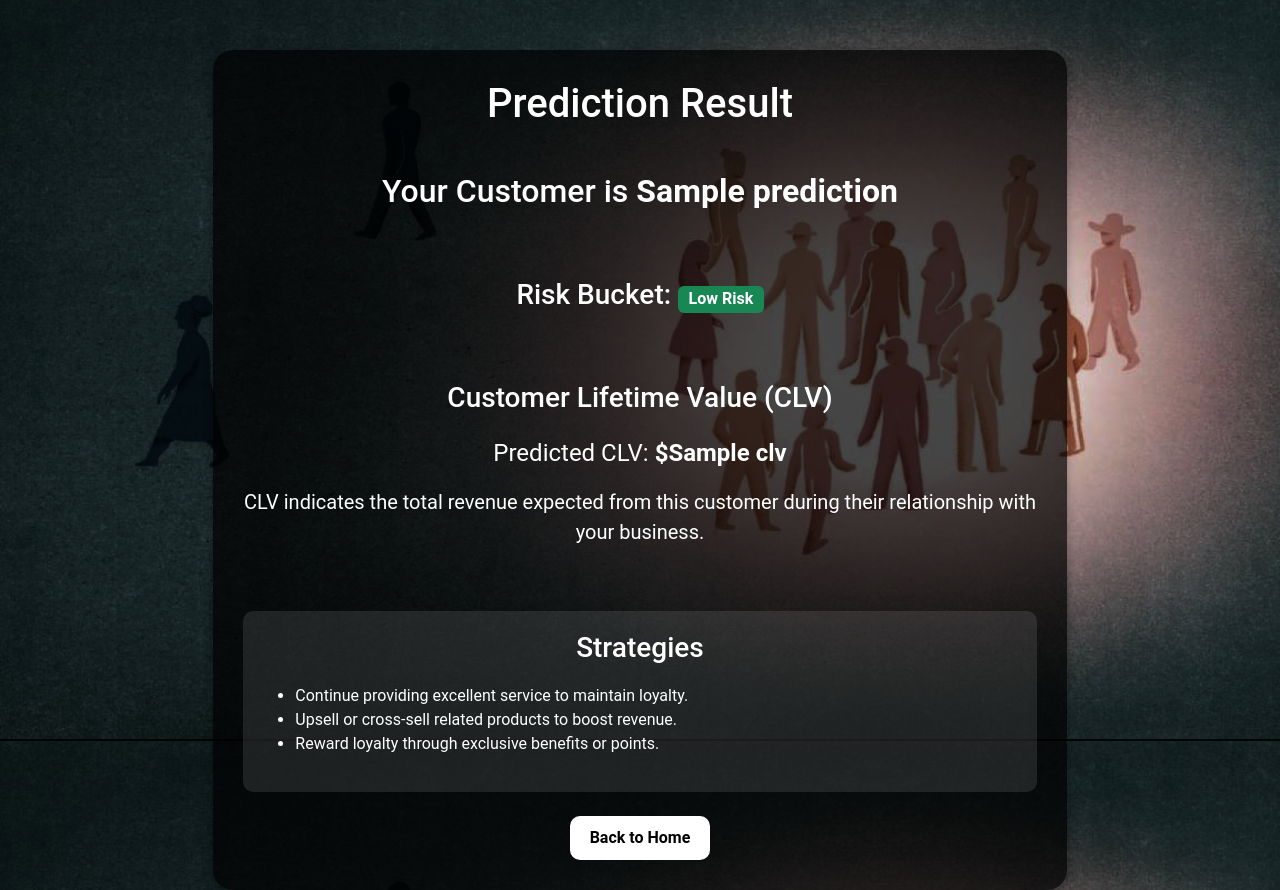
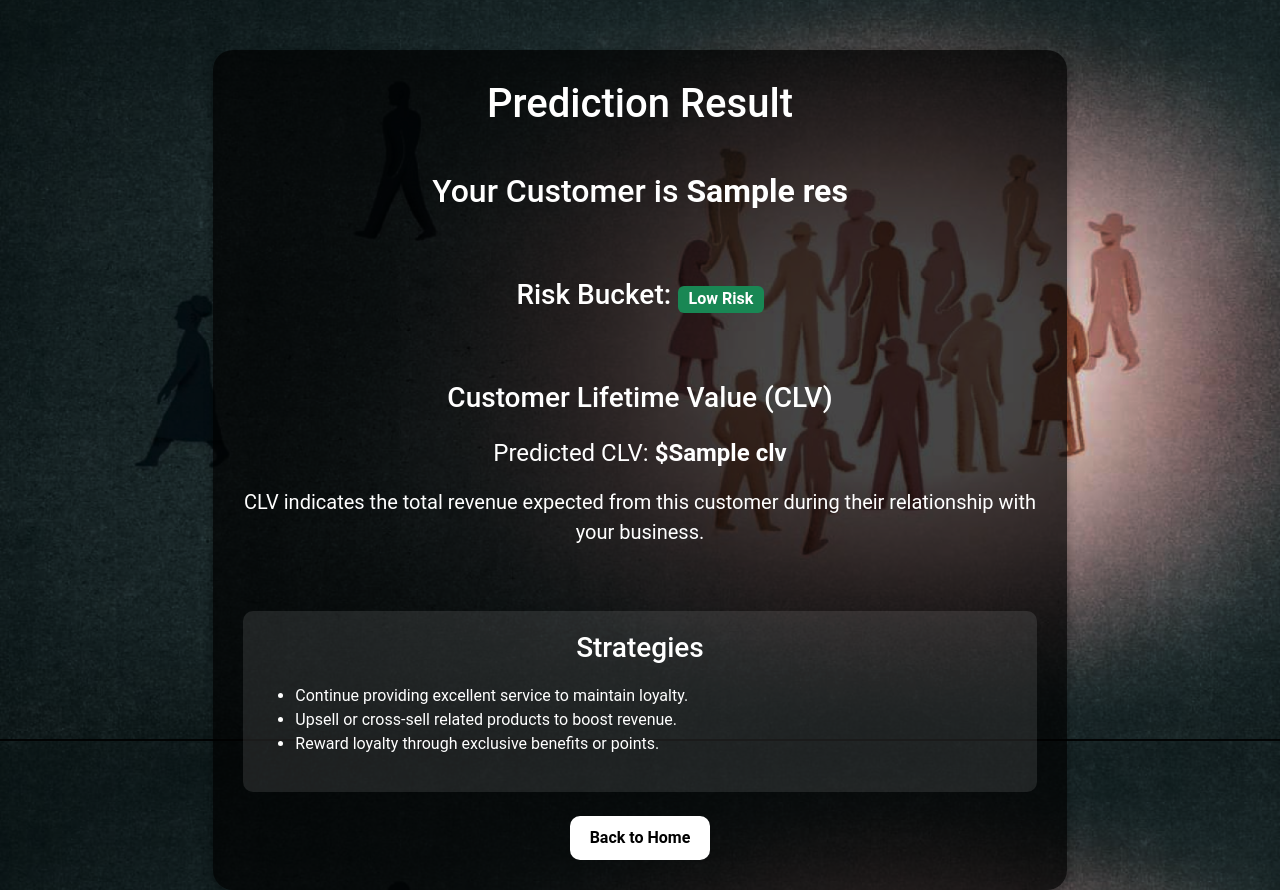
Before and after one commit to agakshita5/customer-churn-prediction, a Flask app: template templates/result.html in a window 1280 px wide. Shown: the part 60-950 px from the top of the page. Run offline with Flask 3, Linux system fonts and the light colour scheme; the template is opened without the code that fills it: most values are stand-ins (such as "Sample title", 1, 10 or a date in 2020).

Commit message:
updated files

```diff
--- a/app.py
+++ b/app.py
@@ -3,6 +3,7 @@ from sklearn.preprocessing import OneHotEncoder
 import pandas as pd
 import pickle
 import os
+
 
 app = Flask(__name__)
 app.secret_key = os.urandom(24)
@@ -33,11 +34,11 @@ def calculate_clv(features):
     clv = avg_monthly_revenue * expected_lifetime
     return round(clv, 2)
 
-@app.route("/home")
+@app.route("/")
 def home():
     return render_template('home.html')
 
-@app.route("/predict", methods=['GET', 'POST'])
+@app.route("/predict", methods=['POST', 'GET'])
 def predict():
     if request.method == 'POST':
         try:
@@ -62,7 +63,7 @@ def predict():
             user_df = pd.DataFrame([user_data])
             categorical_features = ['gender', 'subscription_type', 'contract_length']
             user_encoded = ohe.transform(user_df[categorical_features])
-            user_df_encoded = pd.DataFrame(user_encoded.toarray(), columns=ohe.get_feature_names_out(categorical_features))
+            user_df_encoded = pd.DataFrame(user_encoded, columns=ohe.get_feature_names_out(categorical_features))
             final_df = pd.concat([user_df.drop(categorical_features, axis=1).reset_index(drop=True), user_df_encoded.reset_index(drop=True)], axis=1)
             final_df = final_df.reindex(columns=model.feature_names_in_, fill_value=0)
 
@@ -70,6 +71,7 @@ def predict():
             clv = calculate_clv(user_data)
 
             prediction = model.predict(final_df)[0]
+
             session['res'] = "Churned" if prediction == 1 else "Not Churned"
             session['risk_level'] = user_data['risk_level']
             session['clv'] = clv
@@ -87,7 +89,7 @@ def result():
     clv = session.get("clv")
     if res is None:
         return redirect(url_for("predict"))
-    return render_template('result.html', prediction=res, risk_level=rl, clv=clv)
+    return render_template('result.html', res=res, risk_level=rl, clv=clv)
 
 if __name__ == "__main__":
     app.run(debug=True)
--- a/templates/predict.html
+++ b/templates/predict.html
@@ -10,14 +10,14 @@
 <body>
     <nav class="navbar">
         <div class="container-fluid">
-            <button class="btn" type="button" onclick="window.location.href='home'">Back</button>
+            <button class="btn" type="button" onclick="window.location.href='/'">Back</button>
         </div>
     </nav>
 
     <div class="container col-md-6 mx-auto">
         <h1>Predict Customer Churn</h1>
         <h2>Enter Customer Details</h2>
-        <form action="/predict" method="post">
+        <form action="/predict" method="POST">
             <div class="mb-3">
                 <label for="age">Enter Age:</label>
                 <input type="number" id="age" name="age" required>
--- a/templates/result.html
+++ b/templates/result.html
@@ -16,7 +16,7 @@
     <div class="container col-md-8 mx-auto">
         <h1>Prediction Result</h1>
         <br>
-        <h2>Your Customer is <strong>{{ prediction }}</strong></h2>
+        <h2>Your Customer is <strong>{{ res }}</strong></h2>
         <br>
         <div class="mt-4 text-center">
             <h3>Risk Bucket:
@@ -56,7 +56,7 @@
             </div>
         </div>
         <div class="text-center mt-4">
-            <button class="btn" onclick="window.location.href='home'">Back to Home</button>
+            <button class="btn" onclick="window.location.href='/'">Back to Home</button>
         </div>
     </div>
 
```
Also changed, not shown: 2 other files.
